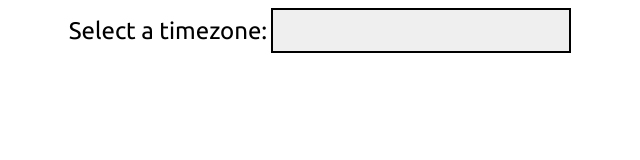
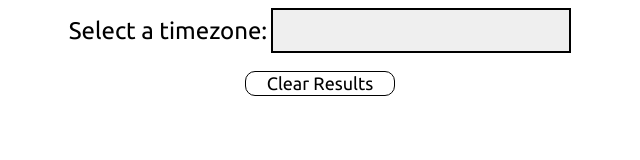
Before and after one commit to duanegero/Timezones, a website built with webpack: page index.html in a window 1280 px wide. Shown: the whole page, without its empty margins (320-960 px from the left). Built offline with Linux system fonts and the light colour scheme.

Commit message:
adding a clear button and styling

```diff
--- a/index.html
+++ b/index.html
@@ -58,6 +58,9 @@
     <div id="time-selected-div">
         <ul id="time-zone-list"></ul>
     </div>
+    <div id="clear-button-div">
+        <button id="clear-button" type="button" >Clear Results</button>
+    </div>
     <script src="./dist/bundle.js"></script>
 </body>
 </html>
--- a/main.js
+++ b/main.js
@@ -7,6 +7,7 @@ dayjs.extend(timezone);
 
 const timeZoneDropdown = document.getElementById('timeZones');
 const dateTimeDisplay = document.getElementById('clock');
+const timezoneList = document.getElementById('time-zone-list');
 
 const updateTime = () => {
     const selectedTime = timeZoneDropdown.value;
@@ -15,7 +16,7 @@ const updateTime = () => {
 
     dateTimeDisplay.textContent = `${selectedTime} current time is ${currentTime}`
 
-    const timezoneList = document.getElementById('time-zone-list');
+    // const timezoneList = document.getElementById('time-zone-list');
     const newItem = document.createElement('li');
     newItem.innerText = dateTimeDisplay.textContent;
     timezoneList.appendChild(newItem);
@@ -47,7 +48,6 @@ const backgroundColor = () => {
         document.getElementById('time-zone-list').style.color = 'black';
     }else if(optionId == 'europe'){
         document.body.style.backgroundColor = 'green';
-
         document.getElementById('clock').style.color = 'black';
         document.getElementById('timeZone-lable').style.color = 'black';
         document.getElementById('time-zone-list').style.color = 'black';
@@ -59,6 +59,14 @@ const backgroundColor = () => {
     }
 }
 
+const clearButton = document.getElementById('clear-button');
+
+const clearResults = () =>{
+    timezoneList.innerHTML = '';
+}
+
+clearButton.addEventListener('click', clearResults);
+
 timeZoneDropdown.addEventListener('change', () => {
     updateTime();
     backgroundColor();
--- a/styles.css
+++ b/styles.css
@@ -44,3 +44,23 @@ body{
     font-style: normal;
     font-size: large;
 }
+
+#clear-button-div{
+    text-align: center;
+}
+
+#clear-button{
+    font-family: "Ubuntu", sans-serif;
+    font-weight: 400;
+    font-style: normal;
+    font-size: large;
+    width: 150px;
+    background-color: white;
+    border: 1.5px solid black;
+    border-radius: 10px;
+    cursor: pointer;
+}
+
+#clear-button:hover{
+    background-color: rgb(224, 255, 255);
+}
```
Also changed, not shown: dist/bundle.js.
